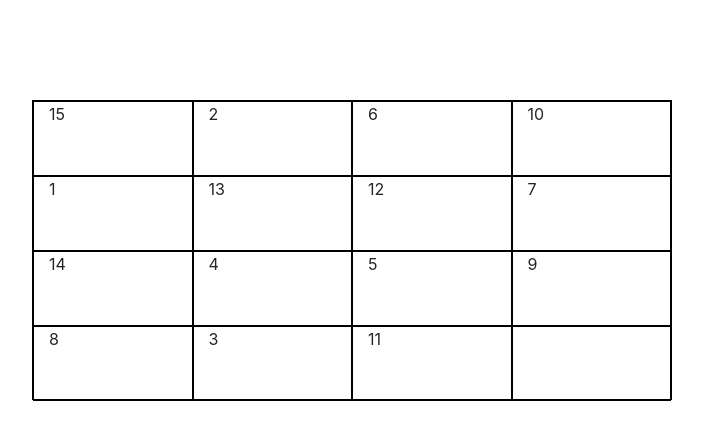
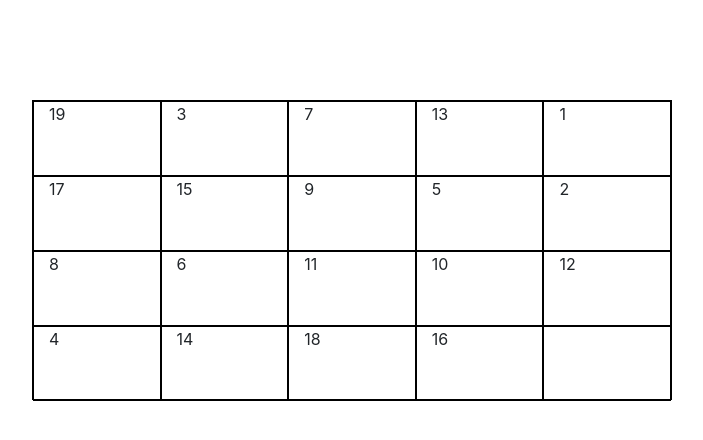
Before and after one commit to Sarang-khajuria/Sliding_puzzle_game, a plain HTML site: page index.html in a window 1280 px wide. Shown: the whole page, without its empty margins (288-991 px from the left). Drawn offline with nearby package versions, Linux system fonts and the light colour scheme.

Commit message:
Dynamically creating grid for the puzzle

```diff
--- a/css/style.css
+++ b/css/style.css
@@ -1,6 +1,5 @@
 .sliding-row{
     border: 1px solid black;
-    height:300px;
     width: 50%;
     margin: 100px auto;
 }
@@ -8,6 +7,8 @@
 .innerelems{
     border: 1px solid black;
     min-height:75px;
+    padding-left:15px;
+    padding-right:15px;
 }
 
 .rows{
--- a/index.html
+++ b/index.html
@@ -7,30 +7,6 @@
     </head>
     <body>
         <div class = "sliding-row">
-            <div class = "rows">
-                <div class="col-md-3 innerelems"></div>
-                <div class="col-md-3 innerelems"></div>
-                <div class="col-md-3 innerelems"></div>
-                <div class="col-md-3 innerelems"></div>
-            </div>
-            <div class = "rows">
-                <div class="col-md-3 innerelems"></div>
-                <div class="col-md-3 innerelems"></div>
-                <div class="col-md-3 innerelems"></div>
-                <div class="col-md-3 innerelems"></div>
-            </div>
-            <div class = "rows">
-                <div class="col-md-3 innerelems"></div>
-                <div class="col-md-3 innerelems"></div>
-                <div class="col-md-3 innerelems"></div>
-                <div class="col-md-3 innerelems"></div>
-            </div>
-            <div class = "rows">
-                <div class="col-md-3 innerelems"></div>
-                <div class="col-md-3 innerelems"></div>
-                <div class="col-md-3 innerelems"></div>
-                <div class="col-md-3 innerelems"></div>
-            </div>
         </div>
     </body>
 </html>
--- a/js/app.js
+++ b/js/app.js
@@ -2,10 +2,14 @@ window.onload = function() {
     let elements = document.getElementsByClassName('innerelems');
     let elemArray = [];
     let i=0;
+    let numberOfRows = 4;
+    let numberOfColumns = 5;
+    createGrid(numberOfRows,numberOfColumns);
+    let numberOfElements = numberOfRows * numberOfColumns
     let elemPos = elements.length-1;
     var empty = elements[elemPos];
     while(i<elements.length-1){
-        let rand = Math.floor(Math.random()* (16 - 1)+1);
+        let rand = Math.floor(Math.random()* (numberOfElements - 1)+1);
         if(elemArray.indexOf(rand) == -1){
             elemArray.push(rand);
             elements[i].innerHTML = rand;
@@ -16,7 +20,7 @@ window.onload = function() {
     window.addEventListener('keyup',function(event){
         let keycode = event.which || event.keycode;
         if(keycode == 37){
-            if(elemPos %4 !=0){
+            if(elemPos %numberOfColumns !=0){
                 let element1 = empty.cloneNode(true);
                 let element2 = elements[elemPos-1].cloneNode(true);
                 elements[elemPos-1].parentNode.replaceChild(element1,elements[elemPos-1]);
@@ -29,18 +33,18 @@ window.onload = function() {
 
         }
         if(keycode == 38){
-            if(elemPos >= 4){
+            if(elemPos >= numberOfColumns){
                 let element1 = empty.cloneNode(true);
                 let element2 = elements[elemPos-4].cloneNode(true);
-                elements[elemPos-4].parentNode.replaceChild(element1,elements[elemPos-4]);
+                elements[elemPos-numberOfColumns].parentNode.replaceChild(element1,elements[elemPos-numberOfColumns]);
                 empty.parentNode.replaceChild(element2,empty);
-                swapElements(elemArray,elemPos,elemPos-4);
-                elemPos = elemPos-4;
+                swapElements(elemArray,elemPos,elemPos-numberOfColumns);
+                elemPos = elemPos-numberOfColumns;
                 empty=elements[elemPos];
             }
         }
         if(keycode == 39){
-            if((elemPos+1) %4 !=0){
+            if((elemPos+1) %numberOfColumns !=0){
                 let element1 = empty.cloneNode(true);
                 let element2 = elements[elemPos+1].cloneNode(true);
                 elements[elemPos+1].parentNode.replaceChild(element1,elements[elemPos+1]);
@@ -51,13 +55,13 @@ window.onload = function() {
             }
         }
         if(keycode == 40){
-            if(elements.length-4 > elemPos){
+            if(elements.length-numberOfColumns > elemPos){
                 let element1 = empty.cloneNode(true);
-                let element2 = elements[elemPos+4].cloneNode(true);
-                elements[elemPos+4].parentNode.replaceChild(element1,elements[elemPos+4]);
+                let element2 = elements[elemPos+numberOfColumns].cloneNode(true);
+                elements[elemPos+numberOfColumns].parentNode.replaceChild(element1,elements[elemPos+numberOfColumns]);
                 empty.parentNode.replaceChild(element2,empty);
-                swapElements(elemArray,elemPos,elemPos+4);
-                elemPos = elemPos+4;
+                swapElements(elemArray,elemPos,elemPos+numberOfColumns);
+                elemPos = elemPos+numberOfColumns;
                 empty=elements[elemPos];
             }
         }
@@ -68,6 +72,30 @@ window.onload = function() {
 
 
 
+
+  function createGrid(numberOfRows,numberOfColumns){
+    let slidingRow = document.getElementsByClassName('sliding-row')[0];
+    slidingRow.style.height = (numberOfRows * 75) + 'px';
+    for(let index = 0;index<numberOfRows;index++){
+        let element = document.createElement('div');
+        element.setAttribute('class','rows');
+        slidingRow.appendChild(element);
+    }
+    let rows = document.getElementsByClassName('rows');
+    let width =  100/numberOfColumns;
+    width = width + '%';
+    for(let rowIndex = 0;rowIndex<rows.length;rowIndex++){
+        for(let index = 0;index < numberOfColumns;index++){
+            let element = document.createElement('div');
+            element.setAttribute('class','innerelems');
+            element.style.flexBasis = width;
+            rows[rowIndex].appendChild(element);
+        }
+    }
+  }
+
+
+
   function swapElements(arr,first,second){
       let temp = arr[first];
       arr[first] = arr[second];
```
